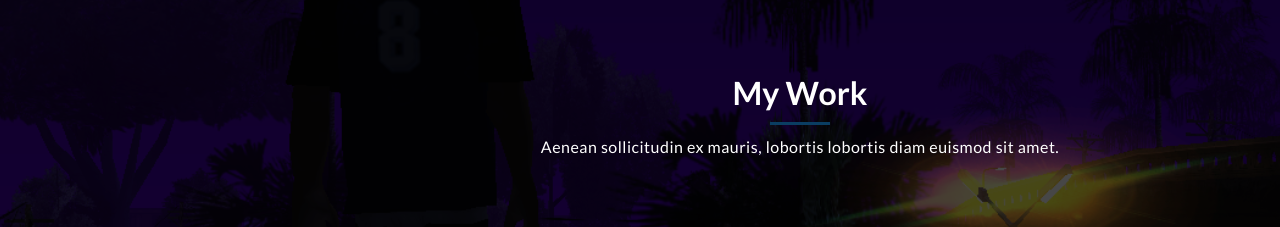
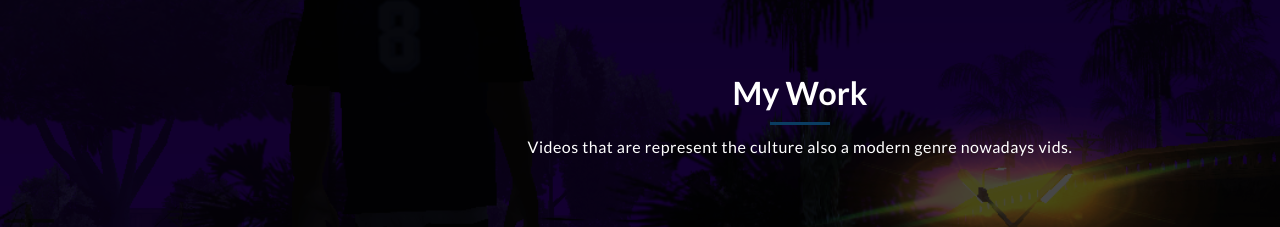
Before and after one commit to Raystaa/raystaa.github.io, a plain HTML site: page index.html in a window 1280 px wide. Shown: the part 1920-2147 px from the top of the page. Drawn offline with Linux system fonts and the light colour scheme.

Commit message:
Update index.html

```diff
--- a/index.html
+++ b/index.html
@@ -166,7 +166,7 @@
     <div class="section-heading text-center">
       <h2>My Work</h2>
       <div class="line-dec"></div>
-      <span>Aenean sollicitudin ex mauris, lobortis lobortis diam euismod sit amet.</span>
+      <span>Videos that are represent the culture also a modern genre nowadays vids.</span>
     </div>
 
     <div class="mywork-grid">
```
